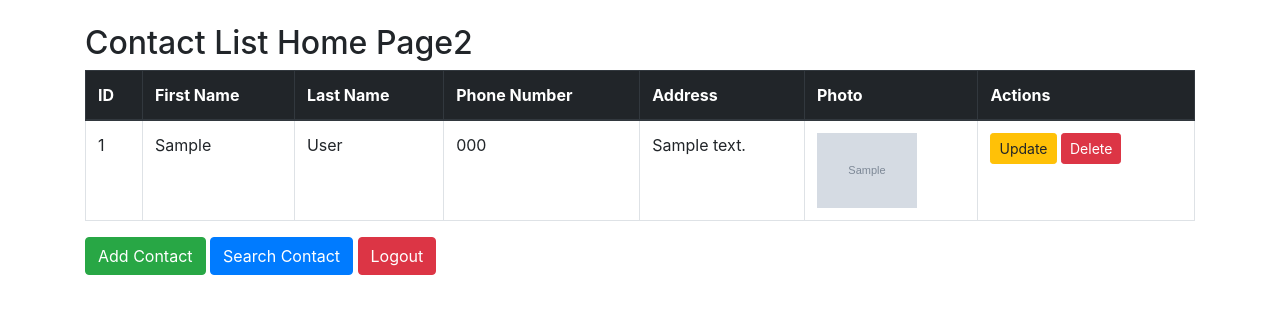
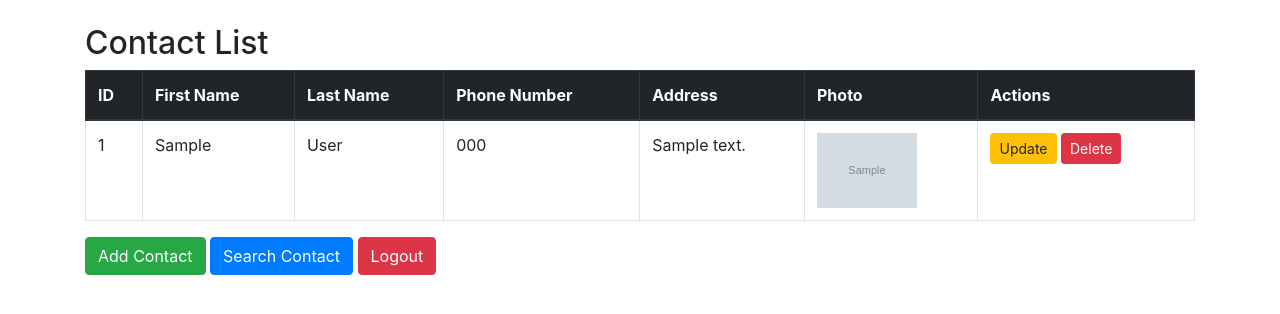
Before and after one commit to jbhonest/Django-Phone-Book, a Django app: template phonebook/templates/phonebook/contact_list.html in a window 1280 px wide. Shown: the top 314 px of the page. Run offline with Django 4.2, Linux system fonts and the light colour scheme; the template is opened without the code that fills it: values that come from a table or form of the project are taken from there, others are empty; tables that the repository leaves empty hold one stand-in row (values such as "Sample post"); grey boxes marked "Sample" are stand-in pictures; parts of the project's set-up code (start-up, migrations or seed data) failed here and were passed over; some libraries are stand-ins or nearby versions.

Commit message:
minor changes

```diff
--- a/phonebook/templates/phonebook/contact_list.html
+++ b/phonebook/templates/phonebook/contact_list.html
@@ -11,7 +11,7 @@
 
 <body>
     <div class="container mt-4">
-        <h2>Contact List Home Page2</h2>
+        <h2>Contact List</h2>
         <table class="table table-bordered table-hover">
             <thead class="thead-dark">
                 <tr>
```
